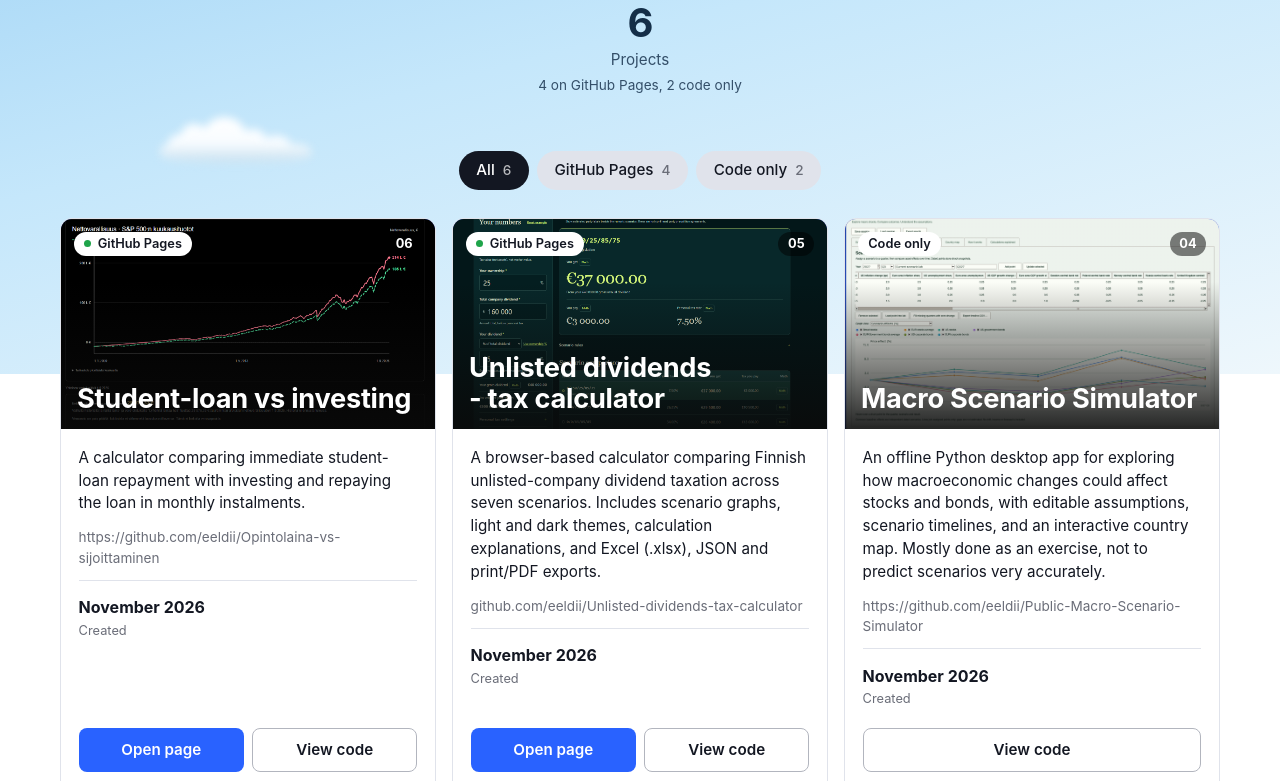
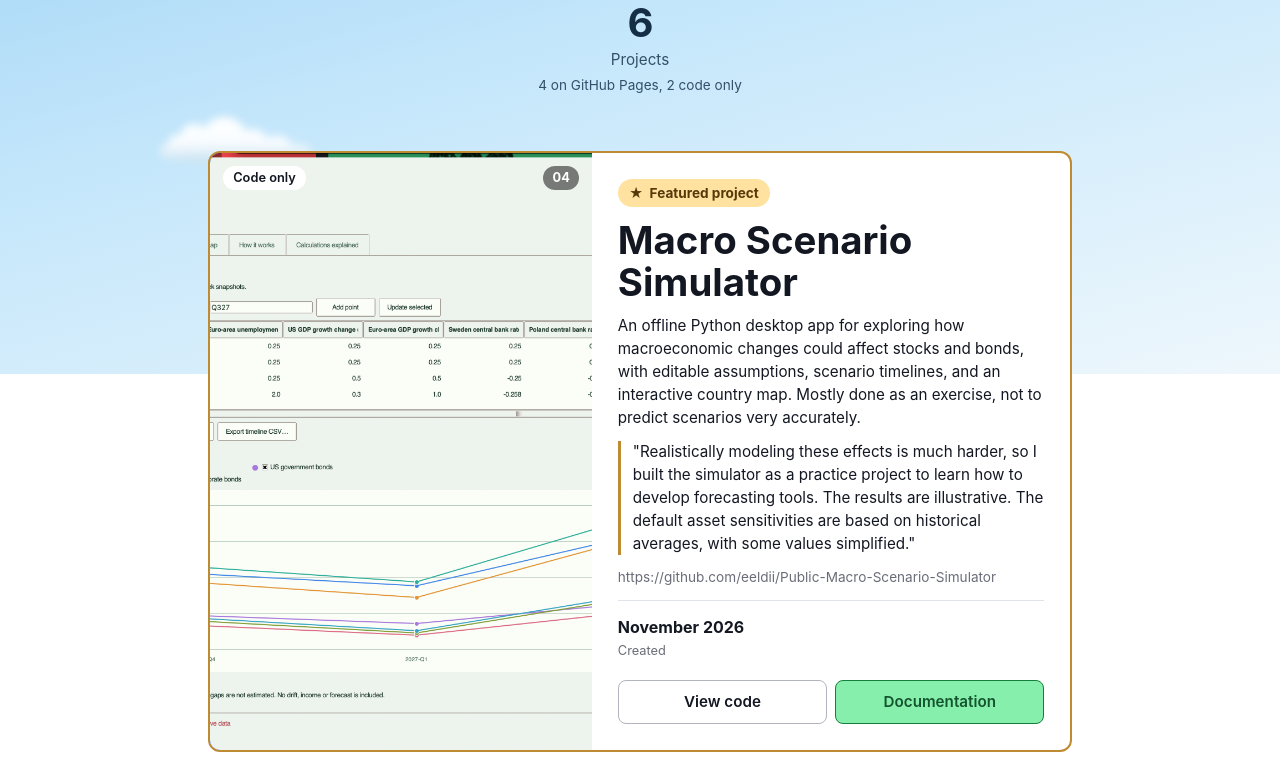
Before and after one commit to eeldii/eeldii.github.io, a plain HTML site: page index.html in a window 1280 px wide. Shown: the part 426-1207 px from the top of the page. Drawn offline with Linux system fonts and the light colour scheme; a web font is replaced by a local one.

Commit message:
Add pinned project section and update filters

```diff
--- a/index.html
+++ b/index.html
@@ -28,6 +28,7 @@
 
     <span data-key="student-loan-title">Opintolaina vs sijoittaminen</span>
     <span data-key="student-loan-description">Tämä laskuri vertailee kahta eri opintolainan maksuvaihtoehtoa: välitön maksu vs sijoittaminen ja hiljalleen maksaminen.</span>
+    <span data-key="student-loan-pin-note"></span>
 
     <span data-key="dividend-tax-title">Listaamattomien yritysten osinkoverotuslaskuri</span>
     <span data-key="dividend-tax-description">Laskuri, jolla voi tarkastella listaamattomien yhtiöiden osingon verotusta eri skenaarioissa. Mahdollisuus myös Excel, JSON ja PDF vientiin.</span>
@@ -52,6 +53,7 @@
     <span data-key="code-only">Vain koodi</span>
     <span data-key="my-github">GitHub-profiilini</span>
     <span data-key="in-progress-label">Työn alla</span>
+    <span data-key="pinned-project">Projektinosto</span>
     <span data-key="project-image">Kuvaaja tai kuvakaappaus projektista</span>
     <span data-key="macro-simulator-image">Makrotalouden skenaariosimulaattorin käyttöliittymä</span>
     <span data-key="research-terminal-image">Kuvakaappaus rahoitusanalyysin sovelluksesta</span>
@@ -297,6 +299,63 @@
     .stat-label { display: block; margin-top: 0.4rem; color: var(--muted); font-size: 0.95rem; }
     .stat-sub { display: block; margin-top: 0.15rem; color: var(--muted); font-size: 0.85rem; }
     .stat-sub:empty { display: none; }
+
+    /* ---------- Pinned project ---------- */
+
+    .pinned-project {
+      --pin-gold: #be8b32;
+      width: 100%;
+      max-width: 54rem;
+      margin: 0 auto 2rem;
+    }
+
+    .pinned-project .card,
+    .pinned-project .card:hover { border: 2px solid var(--pin-gold); }
+
+    .pinned-project .card-body { padding: clamp(1.1rem, 2.5vw, 1.6rem); }
+    .pinned-project .tile::after { display: none; }
+
+    .pinned-label {
+      display: inline-flex;
+      align-self: flex-start;
+      align-items: center;
+      gap: 0.4rem;
+      margin: 0;
+      padding: 0.25rem 0.7rem;
+      border-radius: 999px;
+      background: #ffe2a0;
+      color: #563909;
+      font-size: 0.85rem;
+      font-weight: 700;
+    }
+
+    .pinned-title {
+      margin: 0;
+      font-family: var(--font-title);
+      font-size: clamp(1.75rem, 3.6vw, 2.4rem);
+      line-height: 1.1;
+      text-wrap: balance;
+      overflow-wrap: anywhere;
+    }
+
+    .grid .pin-note { display: none; }
+
+    .pinned-project .pin-note {
+      margin: 0;
+      padding-inline-start: 0.75rem;
+      border-inline-start: 3px solid var(--pin-gold);
+      font-size: 0.95rem;
+      overflow-wrap: anywhere;
+    }
+
+    @media (min-width: 42rem) {
+      .pinned-project .card {
+        display: grid;
+        grid-template-columns: minmax(0, 4fr) minmax(0, 5fr);
+      }
+
+      .pinned-project .tile { aspect-ratio: auto; }
+    }
 
     /* ---------- Filter ---------- */
 
@@ -692,6 +751,7 @@
     1. Project cards ........ search this file for NEW PROJECTS GO ABOVE THIS LINE.
                               The full step-by-step tutorial is right below it.
     In-progress list ........ search for HOW TO EDIT THIS LIST.
+    Pinned project .......... search for HOW TO PIN A PROJECT.
     2. Heading and intro ..... the <h1> and the <p> under it, in the hero section.
     3. Top-right button ...... the "My GitHub" link in the nav.
     4. Colors ............... the TUTORIAL: COLORS note at the top of the style section.
@@ -750,13 +810,31 @@
     </section>
 
 
+    <main>
+      <section class="pinned-project" id="pinned-project" aria-labelledby="pinned-label" hidden>
+        <p class="pinned-label" id="pinned-label">
+          <span aria-hidden="true">★</span>
+          <span data-fi="pinned-project">Featured project</span>
+        </p>
+      </section>
+
       <div class="filters" role="group" aria-label="Filter projects" data-fi-aria-label="filter-projects">
         <button class="pill" type="button" data-filter="all" aria-pressed="true"><span data-fi="all-projects">All</span> <span class="n"></span></button>
         <button class="pill" type="button" data-filter="pages" aria-pressed="false">GitHub Pages <span class="n"></span></button>
         <button class="pill" type="button" data-filter="code" aria-pressed="false"><span data-fi="code-only">Code only</span> <span class="n"></span></button>
       </div>
 
-    <main>
+      <!-- HOW TO PIN A PROJECT
+        Move data-pinned to the opening <article> tag of the project you want
+        to pin. Add it to only one card. Remove it to hide the pinned section.
+        The pinned card also appears in the general list.
+
+        To share why you featured a project, write your note inside the
+        <p class="pin-note">...</p> line below its description. The note only
+        appears in the featured card. You can copy that line to another
+        project. To translate the note, give that line its own data-fi key
+        and add a matching data-key entry in the Finnish text template.
+      -->
       <div class="grid" id="grid">
         <article class="card" data-kind="pages">
           <div class="tile">
@@ -798,7 +876,7 @@
             </div>
           </div>
         </article>
-        <article class="card" data-kind="code">
+        <article class="card" data-kind="code" data-pinned>
           <div class="tile">
             <img class="shot" src="images/macroscenarios.png" alt="The UI" data-fi-alt="macro-simulator-image" loading="lazy" onerror="this.remove()">
             <span class="badge"></span>
@@ -807,13 +885,14 @@
           </div>
           <div class="card-body">
             <p class="desc" data-fi="macro-simulator-description">An offline Python desktop app for exploring how macroeconomic changes could affect stocks and bonds, with editable assumptions, scenario timelines, and an interactive country map. Mostly done as an exercise, not to predict scenarios very accurately.</p>
+                        <p class="pin-note" data-fi="macro-scenario-pin-note">"Realistically modeling these effects is much harder, so I built the simulator as a practice project to learn how to develop forecasting tools. The results are illustrative. The default asset sensitivities are based on historical averages, with some values simplified."</p>
             <p class="url">https://github.com/eeldii/Public-Macro-Scenario-Simulator</p>
             <dl class="stats">
               <div><dt data-fi="created">Created</dt><dd><time datetime="2026-11-11">November 2026</time></dd></div>
             </dl>
             <div class="actions">
               <a class="btn btn-outline" href="https://github.com/eeldii/Public-Macro-Scenario-Simulator" data-fi="view-code">View code</a>
-              <a class="btn docs-link" href="" data-fi="documentation">Documentation</a>
+              <a class="btn docs-link" href="https://github.com/eeldii/Public-Macro-Scenario-Simulator/blob/main/Documentation.md" data-fi="documentation">Documentation</a>
             </div>
           </div>
         </article>
@@ -1075,8 +1154,22 @@
         link.setAttribute('href', href);
       });
 
+      var cards = Array.from(document.querySelectorAll('#grid > .card'));
+      var pinnedCard = cards.find(function (card) { return card.hasAttribute('data-pinned'); });
+      var pinnedNote;
+      if (pinnedCard) {
+        var pinnedSection = document.getElementById('pinned-project');
+        var pinnedCopy = pinnedCard.cloneNode(true);
+        pinnedCopy.removeAttribute('data-pinned');
+        var pinnedTitle = pinnedCopy.querySelector('.tile h2');
+        pinnedTitle.classList.add('pinned-title');
+        pinnedCopy.querySelector('.card-body').prepend(document.getElementById('pinned-label'), pinnedTitle);
+        pinnedNote = pinnedCopy.querySelector('.pin-note');
+        pinnedSection.appendChild(pinnedCopy);
+        pinnedSection.hidden = false;
+      }
+
       // Counts, based on each card's data-kind
-      var cards = Array.prototype.slice.call(document.querySelectorAll('.card'));
       var pages = cards.filter(function (c) { return c.dataset.kind === 'pages'; }).length;
       var code = cards.filter(function (c) { return c.dataset.kind === 'code'; }).length;
       document.getElementById('total').textContent = cards.length;
@@ -1127,6 +1220,8 @@
           }
         });
 
+        if (pinnedNote) pinnedNote.hidden = !pinnedNote.textContent.trim();
+
         function label(key, english) {
           return isFinnish ? finnishText.get(key) || english : english;
         }
@@ -1147,12 +1242,9 @@
         var dateFormat = new Intl.DateTimeFormat(isFinnish ? 'fi-FI' : 'en-GB', {
           month: 'long', year: 'numeric', timeZone: 'UTC'
         });
-        cards.forEach(function (card) {
-          var time = card.querySelector('time');
-          if (time) {
+        document.querySelectorAll('.card time[datetime]').forEach(function (time) {
           var date = new Date(time.getAttribute('datetime') + 'T00:00:00Z');
           if (!isNaN(date)) time.textContent = dateFormat.format(date);
-          }
         });
       }
 
```
Lines whose indentation alone changed are shown as unchanged.
